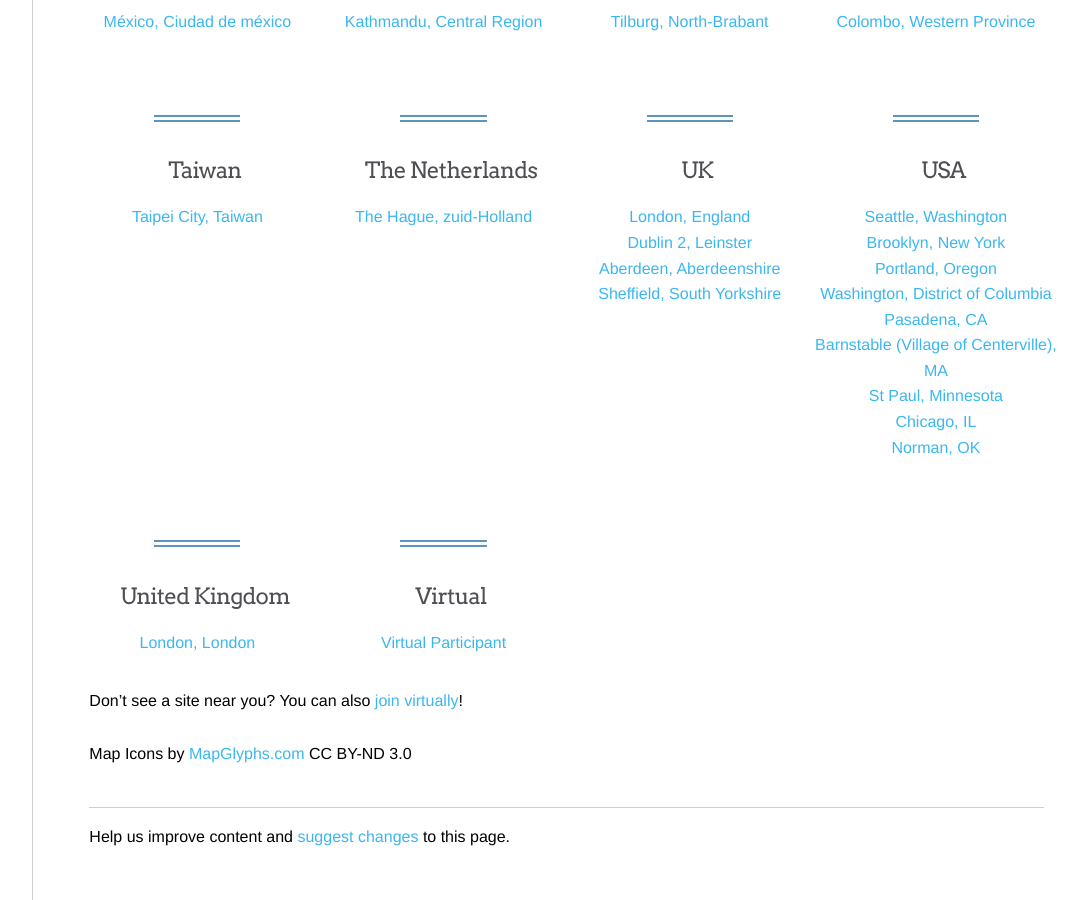
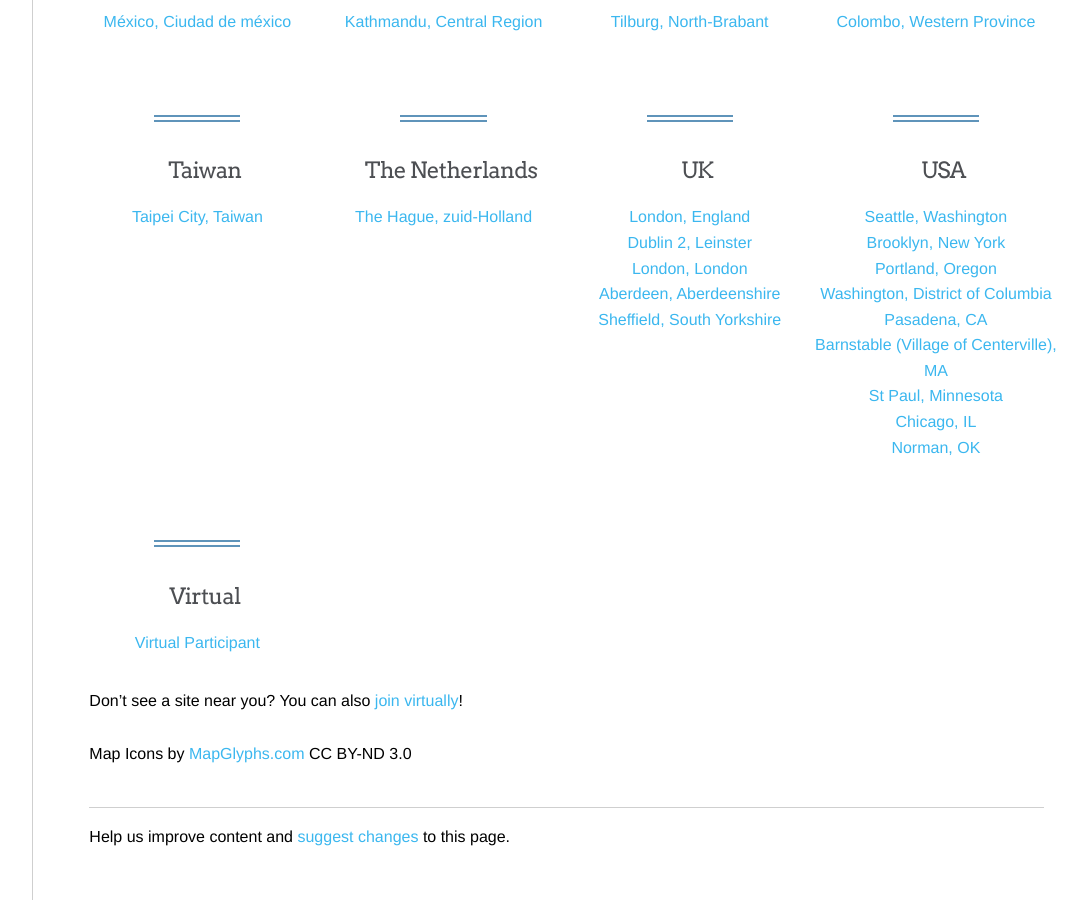
Before and after one commit to mozilla/global-sprint, a Jekyll site: the page built from _articles/register.md, in a window 1280 px wide and 900 px high, scrolled down 1344 px. Shown: the whole window, without its empty margins (180-1267 px from the left). Built offline with Jekyll 4.4.1, drawn with Linux system fonts in a browser that asks for light colours; comment, search, counter and statistics services are not loaded; a style sheet for code colours, icons or effects is not loaded; part of the change alters nothing that is shown.

Commit message:
Update sites.json

```diff
--- a/_data/sites.json
+++ b/_data/sites.json
@@ -197,6 +197,14 @@
             "linkToTito": "https://ti.to/Mozilla/global-sprint-dublin"
         },
         {
+            "siteName": "British Library",
+            "siteLocationCity": "London",
+            "siteLocationStateProvince": "London",
+            "siteLocationCountry": "UK",
+            "countryCode": "UK",
+            "linkToTito": "https://ti.to/Mozilla/global-sprint-britishlibrary"
+        },
+        {
             "siteName": "Aberdeen",
             "siteLocationCity": "Aberdeen",
             "siteLocationStateProvince": "Aberdeenshire",
@@ -286,15 +294,5 @@
             "countryCode": "US",
             "linkToTito": "https://ti.to/Mozilla/global-sprint-norman"
         }
-    ],
-    "United Kingdom": [
-        {
-            "siteName": "British Library",
-            "siteLocationCity": "London",
-            "siteLocationStateProvince": "London",
-            "siteLocationCountry": "United Kingdom",
-            "countryCode": "UK",
-            "linkToTito": "https://ti.to/Mozilla/global-sprint-british-library"
-        }
     ]
 }
```
